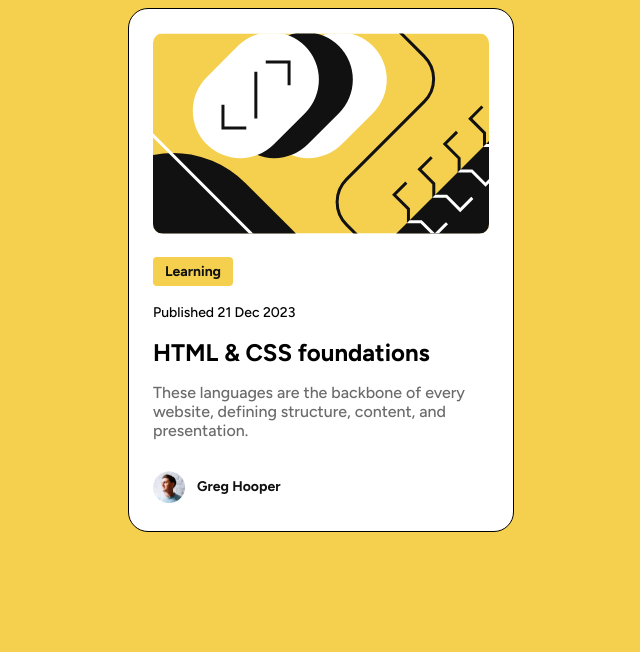
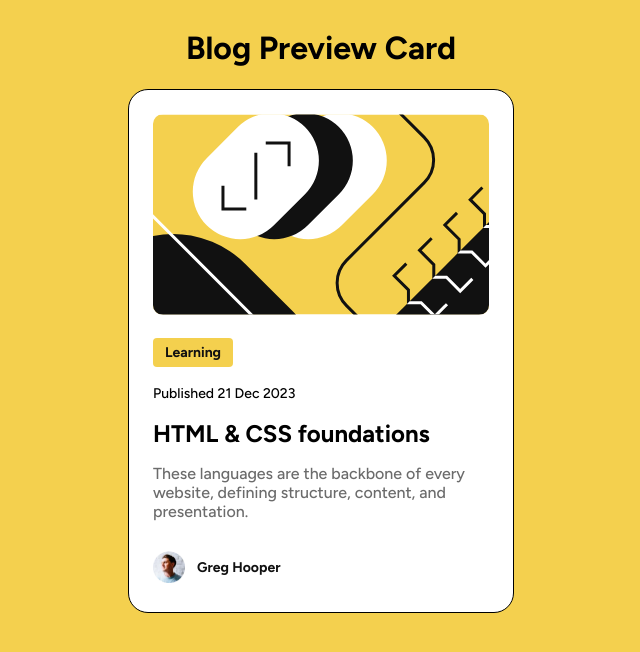
Before and after one commit to yonderboy7/frontendmentor-projects-blog-preview-card, a plain HTML site: page index.html in a window 1280 px wide. Shown: the whole page, without its empty margins (319-959 px from the left). Drawn offline with Linux system fonts and the light colour scheme.

Commit message:
improved seo

```diff
--- a/index.html
+++ b/index.html
@@ -21,6 +21,7 @@
   </head>
   <body>
     <main>
+      <h1>Blog Preview Card</h1>
       <section class="container">
         <section class="image-container">
           <img
--- a/styles.css
+++ b/styles.css
@@ -15,6 +15,10 @@ body {
   display: flex;
   justify-content: center;
   background-color: var(--yellow);
+}
+
+h1 {
+  text-align: center;
 }
 
 .container {
```
